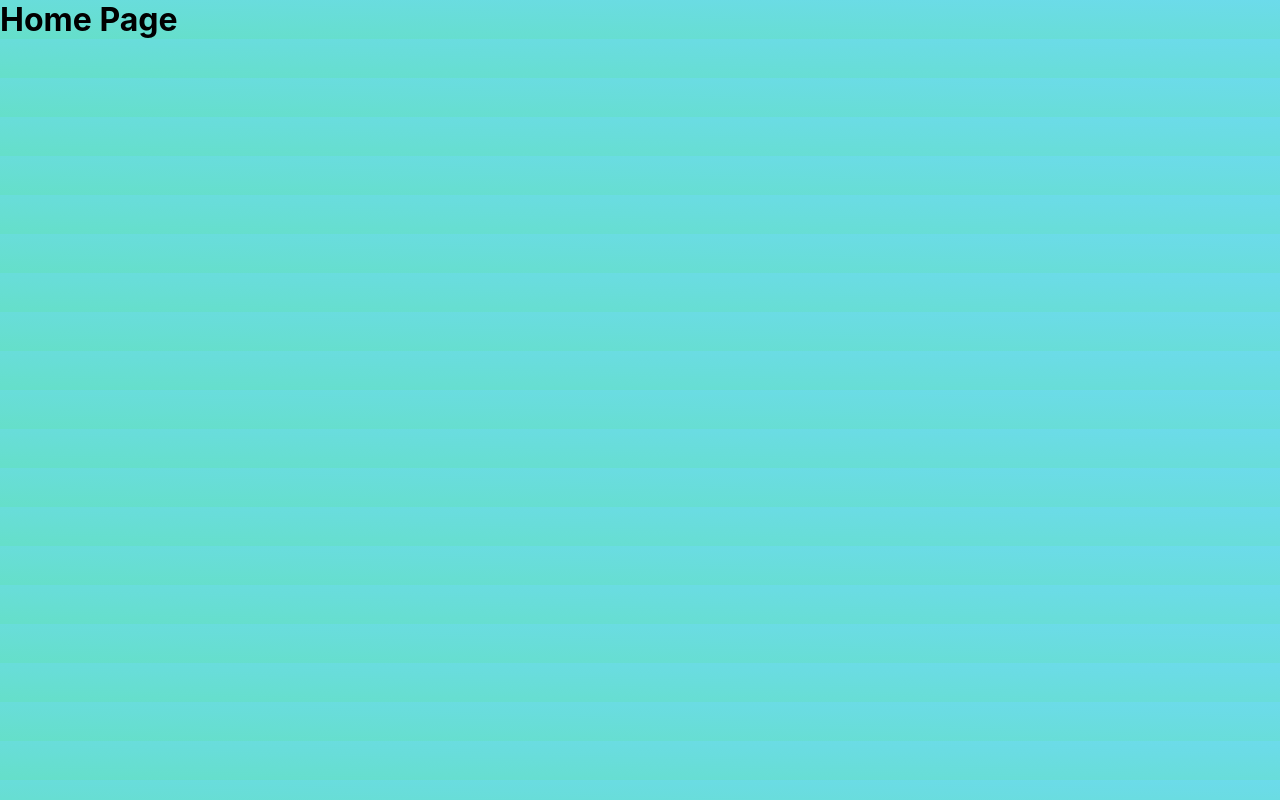
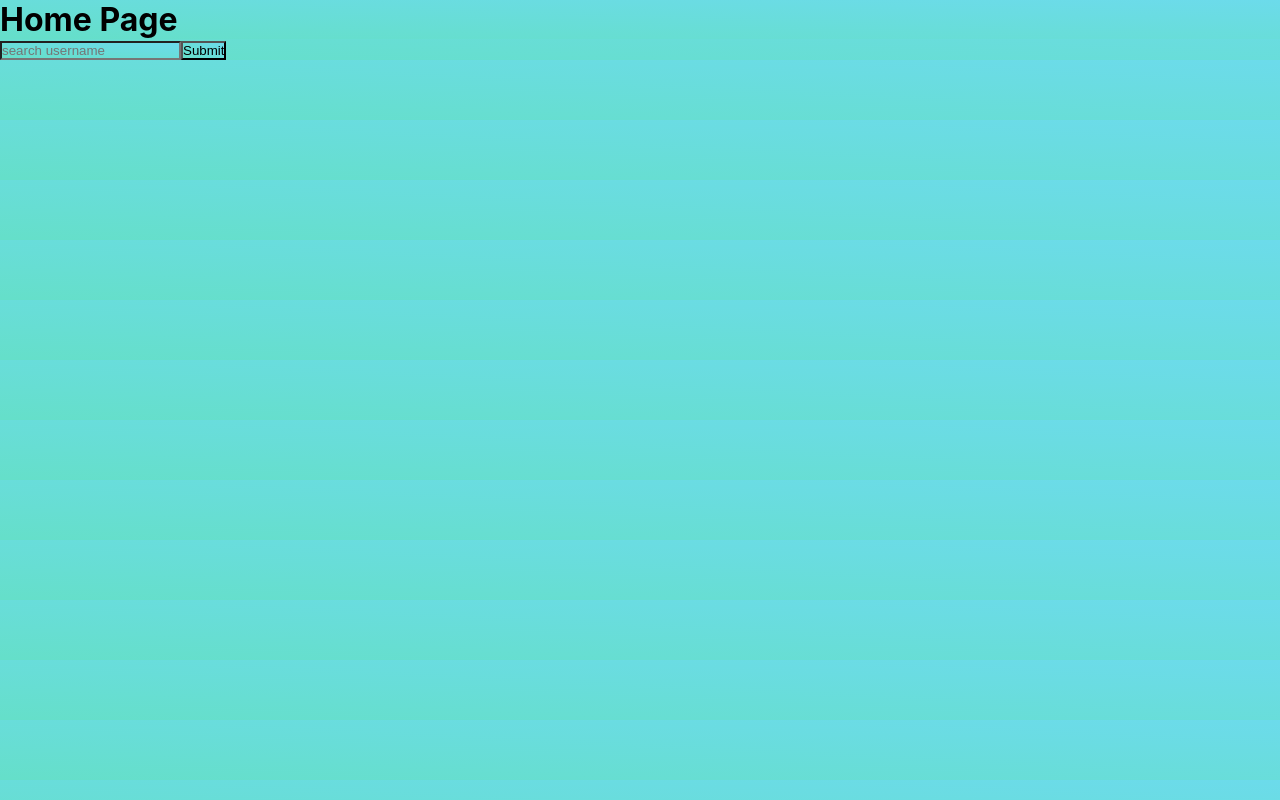
Before and after one commit to YididiyaM/Binger, a React (Create React App) app: page /home in a window 1280 px wide. Built offline with nearby package versions, Linux system fonts and the light colour scheme.

Commit message:
basic search bar on home page

```diff
--- a/src/components/pages/homePage/HomePage.jsx
+++ b/src/components/pages/homePage/HomePage.jsx
@@ -2,6 +2,8 @@ function HomePage() {
   return (
     <div className="classname">
       <h1>Home Page </h1>
+      <input placeholder="search username" />
+      <button>Submit</button>
     </div>
   );
 }
```
Also changed, not shown: 1 other file (tests, documents, lock files or other folders).
